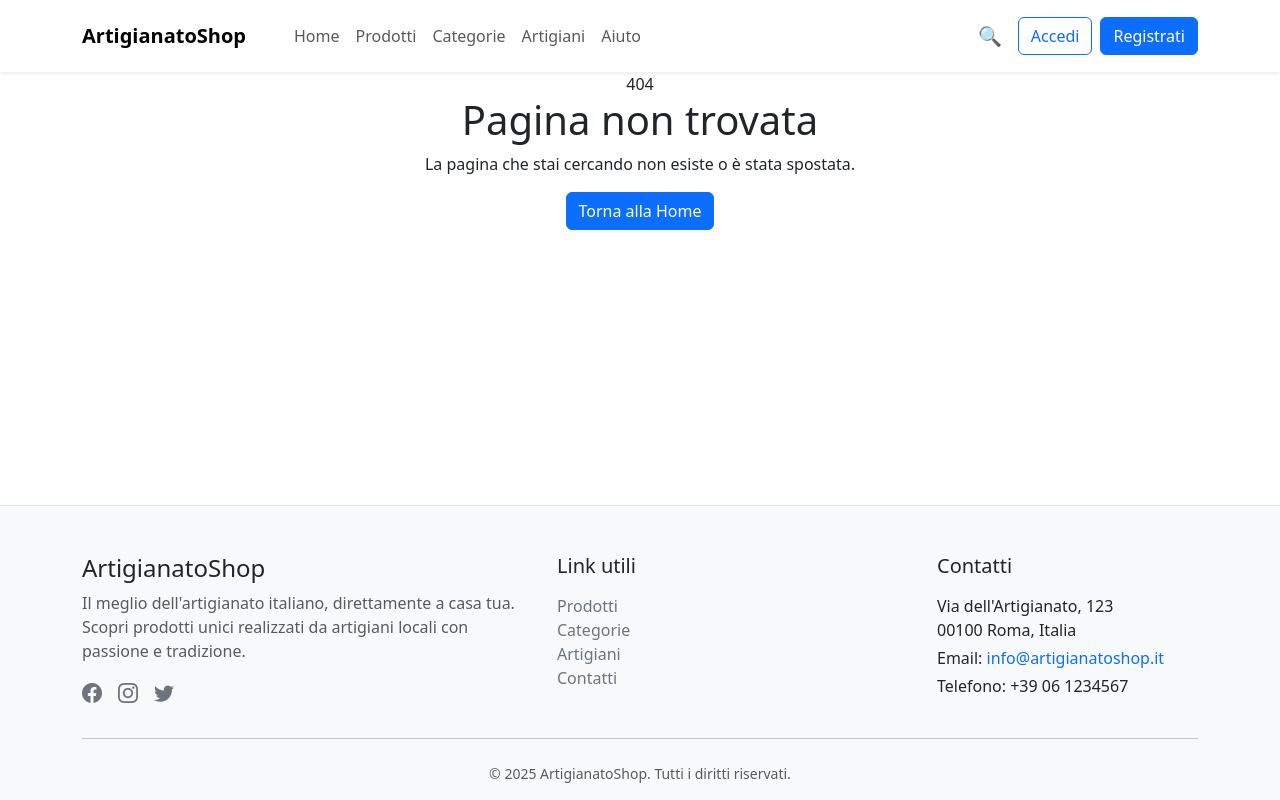
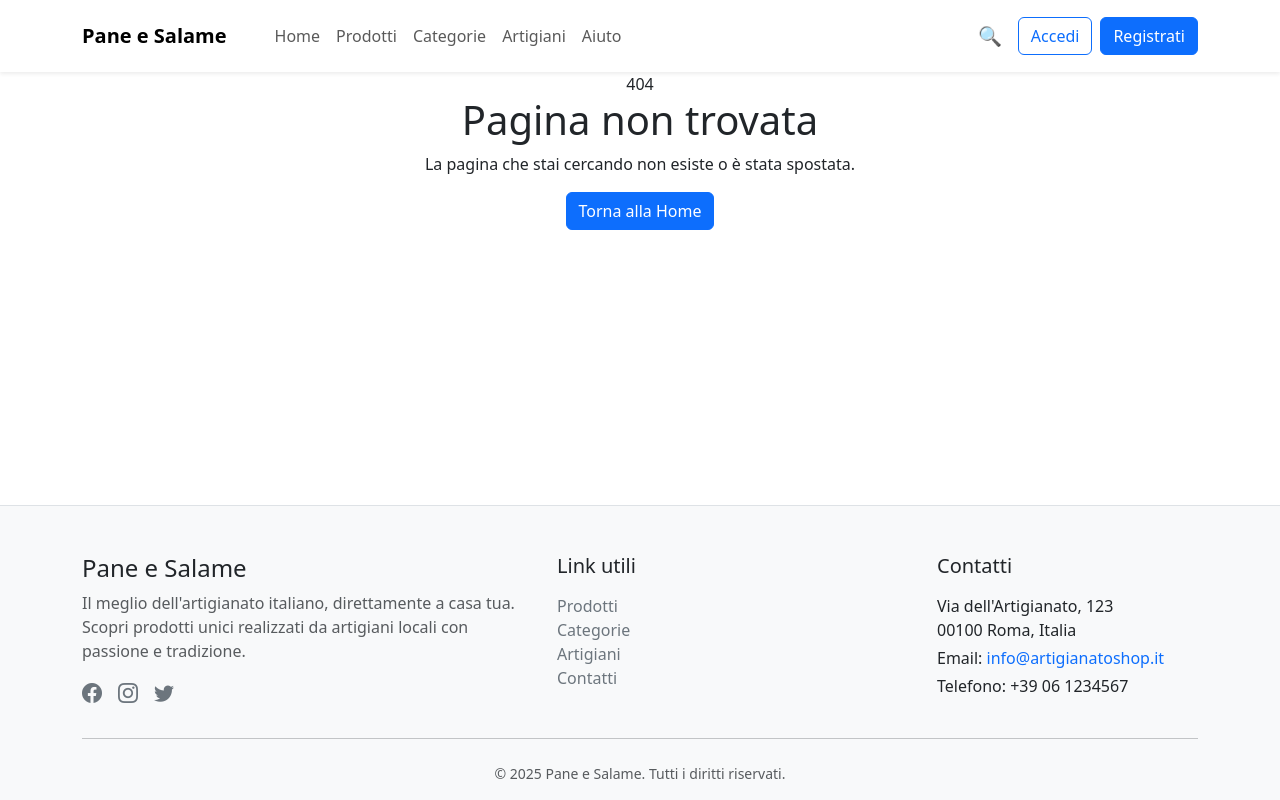
Before and after one commit to Payd3r/ecommerce, a plain HTML site: page Frontend/index.html in a window 1280 px wide. Drawn offline with nearby package versions, Linux system fonts and the light colour scheme.

Commit message:
cambio nome al sito

```diff
--- a/Frontend/api/auth.js
+++ b/Frontend/api/auth.js
@@ -1,7 +1,7 @@
 /*
   auth.js
   -----------------------------
-  Questo modulo fornisce un'API client-side per la gestione dell'autenticazione e del profilo utente nell'applicazione ArtigianatoShop.
+  Questo modulo fornisce un'API client-side per la gestione dell'autenticazione e del profilo utente nell'applicazione Pane e Salame.
   - Tutte le chiamate sono indirizzate alle API REST del backend tramite fetchWithAuth, che gestisce token e headers.
   - Le funzioni statiche della classe ApiService permettono: login, registrazione, recupero e aggiornamento profilo, gestione indirizzo, aggiornamento bio artigiano e upload banner.
   - Le scelte tecniche privilegiano la modularità e la separazione delle responsabilità: la logica di autenticazione è centralizzata qui, mentre la gestione del token è delegata ad authService.
--- a/Frontend/api/cart.js
+++ b/Frontend/api/cart.js
@@ -1,7 +1,7 @@
 /*
   cart.js
   -----------------------------
-  Questo modulo fornisce un'API client-side per la gestione del carrello nell'applicazione ArtigianatoShop.
+  Questo modulo fornisce un'API client-side per la gestione del carrello nell'applicazione Pane e Salame.
   - Tutte le chiamate sono indirizzate alle API REST del backend tramite fetchWithAuth, che gestisce token e headers.
   - Le funzioni di CartAPI permettono: creazione carrello, aggiunta/rimozione/modifica prodotti, recupero e svuotamento carrello.
   - Ogni operazione aggiorna lo stato globale del carrello tramite eventi custom ('cart:change') per sincronizzare UI e badge.
--- a/Frontend/api/categories.js
+++ b/Frontend/api/categories.js
@@ -1,7 +1,7 @@
 /*
   categories.js
   -----------------------------
-  Questo modulo fornisce un'API client-side per la gestione delle categorie nell'applicazione ArtigianatoShop.
+  Questo modulo fornisce un'API client-side per la gestione delle categorie nell'applicazione Pane e Salame.
   - Tutte le chiamate sono indirizzate alle API REST del backend tramite fetchWithAuth, che gestisce token e headers.
   - Le funzioni di CategoriesAPI permettono: recupero di tutte le categorie, dell'albero categorie, di una singola categoria, creazione, aggiornamento e cancellazione (queste ultime solo per admin).
   - Le scelte tecniche privilegiano la modularità e la separazione delle responsabilità: la logica di gestione categorie è centralizzata qui.
--- a/Frontend/api/config.js
+++ b/Frontend/api/config.js
@@ -1,7 +1,7 @@
 /*
   config.js
   -----------------------------
-  Questo modulo centralizza la configurazione dell'URL base delle API per il frontend di ArtigianatoShop.
+  Questo modulo centralizza la configurazione dell'URL base delle API per il frontend di Pane e Salame.
   - Permette di cambiare facilmente l'endpoint delle API (es. tra ambiente locale e produzione) modificando una sola variabile.
   - La funzione getApiUrl() garantisce che tutti i servizi e moduli del frontend utilizzino un unico punto di riferimento per l'URL delle API, evitando errori e duplicazioni.
   - Scelta tecnica: separazione della configurazione dal resto della logica applicativa per facilitare manutenzione e deploy.
--- a/Frontend/api/images.js
+++ b/Frontend/api/images.js
@@ -1,7 +1,7 @@
 /*
   images.js
   -----------------------------
-  Questo modulo fornisce funzioni per la gestione delle immagini (upload e cancellazione) nell'applicazione ArtigianatoShop.
+  Questo modulo fornisce funzioni per la gestione delle immagini (upload e cancellazione) nell'applicazione Pane e Salame.
   - Tutte le chiamate sono indirizzate alle API REST del backend, utilizzando FormData per l'upload e JSON per la cancellazione.
   - Le funzioni permettono: upload immagini prodotto, categoria, profilo, banner artigiano e cancellazione immagini prodotto.
   - Le scelte tecniche privilegiano la modularità e la separazione delle responsabilità: la logica di gestione immagini è centralizzata qui.
--- a/Frontend/api/issues.js
+++ b/Frontend/api/issues.js
@@ -1,7 +1,7 @@
 /*
   issues.js
   -----------------------------
-  Questo modulo fornisce funzioni per la gestione delle segnalazioni (issues) nell'applicazione ArtigianatoShop.
+  Questo modulo fornisce funzioni per la gestione delle segnalazioni (issues) nell'applicazione Pane e Salame.
   - Tutte le chiamate sono indirizzate alle API REST del backend, utilizzando fetchWithAuth per autenticazione e gestione token.
   - Le funzioni permettono: recupero, creazione, aggiornamento e cancellazione delle segnalazioni.
   - Le scelte tecniche privilegiano la modularità e la separazione delle responsabilità: la logica di gestione issues è centralizzata qui.
--- a/Frontend/api/orders.js
+++ b/Frontend/api/orders.js
@@ -1,7 +1,7 @@
 /*
   orders.js
   -----------------------------
-  Questo modulo fornisce funzioni per la gestione degli ordini nell'applicazione ArtigianatoShop.
+  Questo modulo fornisce funzioni per la gestione degli ordini nell'applicazione Pane e Salame.
   - Tutte le chiamate sono indirizzate alle API REST del backend, utilizzando fetchWithAuth per autenticazione e gestione token.
   - Le funzioni permettono: recupero, creazione, checkout, aggiornamento stato, eliminazione ordini, statistiche e pagamenti.
   - Le scelte tecniche privilegiano la modularità e la separazione delle responsabilità: la logica di gestione ordini è centralizzata qui.
--- a/Frontend/api/products.js
+++ b/Frontend/api/products.js
@@ -1,7 +1,7 @@
 /*
   products.js
   -----------------------------
-  Questo modulo fornisce funzioni per la gestione dei prodotti nell'applicazione ArtigianatoShop.
+  Questo modulo fornisce funzioni per la gestione dei prodotti nell'applicazione Pane e Salame.
   - Tutte le chiamate sono indirizzate alle API REST del backend, utilizzando fetchWithAuth per autenticazione e gestione token dove necessario.
   - Le funzioni permettono: recupero, creazione, aggiornamento, eliminazione prodotti, ricerca, best seller e prodotti per artigiano.
   - Le scelte tecniche privilegiano la modularità e la separazione delle responsabilità: la logica di gestione prodotti è centralizzata qui.
--- a/Frontend/api/users.js
+++ b/Frontend/api/users.js
@@ -1,7 +1,7 @@
 /*
   users.js
   -----------------------------
-  Questo modulo fornisce un'API client-side per la gestione degli utenti nell'applicazione ArtigianatoShop.
+  Questo modulo fornisce un'API client-side per la gestione degli utenti nell'applicazione Pane e Salame.
   - Tutte le chiamate sono indirizzate alle API REST del backend tramite fetchWithAuth, che gestisce token e headers.
   - Le funzioni di UsersAPI permettono: gestione profilo, password, eliminazione account, gestione utenti e artigiani, approvazione, conteggi, dettagli artigiano e altro.
   - Le scelte tecniche privilegiano la modularità e la separazione delle responsabilità: la logica di gestione utenti è centralizzata qui.
--- a/Frontend/index.html
+++ b/Frontend/index.html
@@ -4,7 +4,7 @@
 <head>
     <meta charset="UTF-8">
     <meta name="viewport" content="width=device-width, initial-scale=1.0">
-    <title>ArtigianatoShop - E-commerce di Artigianato</title>
+    <title>Pane e Salame - E-commerce di Artigianato</title>
     <link rel="stylesheet" href="css/loader.css">
     <link rel="stylesheet" href="https://cdn.jsdelivr.net/npm/bootstrap-icons@1.11.3/font/bootstrap-icons.min.css">
 
--- a/Frontend/js/components/Footer.js
+++ b/Frontend/js/components/Footer.js
@@ -19,7 +19,7 @@ class Footer {
             <div class="container">
                 <div class="row gy-4">
                     <div class="col-12 col-md-5">
-                        <div class="mb-2 h4">ArtigianatoShop</div>
+                        <div class="mb-2 h4">Pane e Salame</div>
                         <p class="text-muted">Il meglio dell'artigianato italiano, direttamente a casa tua. Scopri prodotti unici realizzati da artigiani locali con passione e tradizione.</p>
                         <div class="d-flex gap-3 mt-3">
                             <a href="#" aria-label="Facebook" class="text-secondary fs-5"><i class="bi bi-facebook"></i></a>
@@ -44,7 +44,7 @@ class Footer {
                     </div>
                 </div>
                 <hr class="my-4">
-                <div class="text-center text-muted small">&copy; ${currentYear} ArtigianatoShop. Tutti i diritti riservati.</div>
+                <div class="text-center text-muted small">&copy; ${currentYear} Pane e Salame. Tutti i diritti riservati.</div>
             </div>
         `;
 
--- a/Frontend/js/components/Navbar.js
+++ b/Frontend/js/components/Navbar.js
@@ -28,7 +28,7 @@ class Navbar {
                 <!-- Riga Superiore Principale -->
                 <div class="d-flex align-items-center w-100">
                     <!-- Brand (Titolo) -->
-                    <a class="navbar-brand fw-bold mb-0" href="/" data-route>ArtigianatoShop</a>
+                    <a class="navbar-brand fw-bold mb-0" href="/" data-route>Pane e Salame</a>
 
                     <!-- Link Pagine (solo Desktop, allineati a sinistra dopo il brand) -->
                     <ul class="navbar-nav d-none d-lg-flex flex-row me-auto ms-lg-4">
--- a/Frontend/js/main.js
+++ b/Frontend/js/main.js
@@ -87,83 +87,83 @@ class App {
      */
     setupRoutes() {
         // Route pubbliche
-        router.register('/', loadHomePage, { title: 'ArtigianatoShop - Home' });
-        router.register('/login', loadLoginPage, { title: 'Accedi - ArtigianatoShop' });
-        router.register('/register', loadRegisterPage, { title: 'Registrati - ArtigianatoShop' });
-        router.register('/products', loadProductsPage, { title: 'Tutti i Prodotti - ArtigianatoShop', allowQuery: true });
+        router.register('/', loadHomePage, { title: 'Pane e Salame - Home' });
+        router.register('/login', loadLoginPage, { title: 'Accedi - Pane e Salame' });
+        router.register('/register', loadRegisterPage, { title: 'Registrati - Pane e Salame' });
+        router.register('/products', loadProductsPage, { title: 'Tutti i Prodotti - Pane e Salame', allowQuery: true });
         router.register('/products/:id', loadProductDetailsPage, { title: 'Dettagli Prodotto - Product' });
-        router.register('/artisans', loadArtisanPage, { title: 'Artigiani - ArtigianatoShop' });
-        router.register('/categories', loadCategoryPage, { title: 'Categorie - ArtigianatoShop' });
-        router.register('/artisan-shop/:id', loadArtisanShopPage, { title: 'Shop Artigiano - ArtigianatoShop' });
-        router.register('/myorders', loadClientOrdersPage, { title: 'I Miei Ordini - ArtigianatoShop' });
-        router.register('/contact', loadContactsPage, { title: 'Contatti - ArtigianatoShop' });
+        router.register('/artisans', loadArtisanPage, { title: 'Artigiani - Pane e Salame' });
+        router.register('/categories', loadCategoryPage, { title: 'Categorie - Pane e Salame' });
+        router.register('/artisan-shop/:id', loadArtisanShopPage, { title: 'Shop Artigiano - Pane e Salame' });
+        router.register('/myorders', loadClientOrdersPage, { title: 'I Miei Ordini - Pane e Salame' });
+        router.register('/contact', loadContactsPage, { title: 'Contatti - Pane e Salame' });
 
         // Route protetta: carrello solo per utenti autenticati
         router.register('/cart', loadCartPage, {
             requireAuth: true,
-            title: 'Il tuo Carrello - ArtigianatoShop'
+            title: 'Il tuo Carrello - Pane e Salame'
         });
         router.register('/profile', loadProfilePage, {
             requireAuth: true,
-            title: 'Profilo - ArtigianatoShop'
+            title: 'Profilo - Pane e Salame'
         });
 
         // Route per diventare artigiano
         router.register('/became-artisan', loadBecameArtisanPage, {
             requireAuth: true,
             roles: ['client'],
-            title: 'Diventa Artigiano - ArtigianatoShop'
+            title: 'Diventa Artigiano - Pane e Salame'
         });
         router.register('/artisan/dashboard', loadArtisanDashboardPage, {
             requireAuth: true,
             roles: ['artisan'],
-            title: 'Dashboard Artigiano - ArtigianatoShop'
+            title: 'Dashboard Artigiano - Pane e Salame'
         });
         router.register('/artisan/manage-orders', loadManageOrdersPage, {
             requireAuth: true,
             roles: ['artisan'],
-            title: 'Gestione Ordini - ArtigianatoShop'
+            title: 'Gestione Ordini - Pane e Salame'
         });
         router.register('/artisan/manage-products', loadManageProductsPage, {
             requireAuth: true,
             roles: ['artisan'],
-            title: 'Gestione Prodotti - ArtigianatoShop'
+            title: 'Gestione Prodotti - Pane e Salame'
         });
 
         // Route protette per admin
         router.register('/admin/products-management', loadProductsManagementPage, {
             requireAuth: true,
             roles: ['admin'],
-            title: 'ProductsManagement Admin - ArtigianatoShop'
+            title: 'ProductsManagement Admin - Pane e Salame'
         });
         router.register('/admin/dashboard', loadAdminDashboardPage, {
             requireAuth: true,
             roles: ['admin'],
-            title: 'Dashboard Admin - ArtigianatoShop'
+            title: 'Dashboard Admin - Pane e Salame'
         });
         router.register('/admin/users-management', loadUsersManagementPage, {
             requireAuth: true,
             roles: ['admin'],
-            title: 'UsersManagement Admin - ArtigianatoShop'
+            title: 'UsersManagement Admin - Pane e Salame'
         });
         router.register('/admin/categories-management', loadCategoriesManagementPage, {
             requireAuth: true,
             roles: ['admin'],
-            title: 'CategoriesManagement Admin - ArtigianatoShop'
+            title: 'CategoriesManagement Admin - Pane e Salame'
         });
         router.register('/admin/orders-management', loadOrdersManagementPage, {
             requireAuth: true,
             roles: ['admin'],
-            title: 'Gestione Ordini - ArtigianatoShop'
+            title: 'Gestione Ordini - Pane e Salame'
         });
         router.register('/admin/issues-management', loadIssuesManagementPage, {
             requireAuth: true,
             roles: ['admin'],
-            title: 'Gestione Segnalazioni - ArtigianatoShop'
+            title: 'Gestione Segnalazioni - Pane e Salame'
         });
 
         // Route 404
-        router.register('404', loadNotFoundPage, { title: 'Pagina non trovata - ArtigianatoShop' });
+        router.register('404', loadNotFoundPage, { title: 'Pagina non trovata - Pane e Salame' });
     }
 }
 
--- a/Frontend/js/pages/Register.js
+++ b/Frontend/js/pages/Register.js
@@ -37,7 +37,7 @@ export async function loadRegisterPage() {
                 <div class="col-12 col-md-8 col-lg-6">
                     <div class="card shadow-sm p-4">
                         <h2 class="text-center mb-3">Registrati</h2>
-                        <p class="text-center mb-4 text-muted">Crea il tuo account su ArtigianatoShop</p>
+                        <p class="text-center mb-4 text-muted">Crea il tuo account su Pane e Salame</p>
                         <form id="register-form">
                             <div class="mb-3">
                                 <label for="name" class="form-label">Nome completo</label>
--- a/Frontend/js/router.js
+++ b/Frontend/js/router.js
@@ -45,7 +45,7 @@ class Router {
         const defaultOptions = {
             requireAuth: false,
             roles: [],
-            title: 'ArtigianatoShop'
+            title: 'Pane e Salame'
         };
 
         this.routes[path] = {
--- a/Monitoring/package.json
+++ b/Monitoring/package.json
@@ -1,7 +1,7 @@
 {
   "name": "ecommerce-monitoring",
   "version": "1.0.0",
-  "description": "Sistema di monitoraggio per ArtigianatoShop E-commerce",
+  "description": "Sistema di monitoraggio per Pane e Salame E-commerce",
   "main": "server.js",
   "scripts": {
     "start": "node server.js",
@@ -23,6 +23,6 @@
     "nodemon": "^3.0.1"
   },
   "keywords": ["monitoring", "docker", "dashboard", "ecommerce"],
-  "author": "ArtigianatoShop Team",
+  "author": "Pane e Salame Team",
   "license": "MIT"
 }
--- a/Monitoring/server.js
+++ b/Monitoring/server.js
@@ -93,7 +93,7 @@ app.get('/api/health', (req, res) => {
   res.json({
     status: 'healthy',
     timestamp: new Date(),
-    service: 'ArtigianatoShop Monitoring'
+    service: 'Pane e Salame Monitoring'
   });
 });
 
@@ -1052,7 +1052,7 @@ cron.schedule('0 */5 * * * *', updateMetrics);
 
 // Avvia il server
 server.listen(PORT, () => {
-  console.log(`🚀 Sistema di Monitoraggio ArtigianatoShop avviato su porta ${PORT}`);
+  console.log(`🚀 Sistema di Monitoraggio Pane e Salame avviato su porta ${PORT}`);
   console.log(`📈 Dashboard disponibile su: http://localhost:${PORT}`);
   console.log(`🔧 API disponibili su: http://localhost:${PORT}/api/`);
 
```
Also changed, not shown: Monitoring/public/index.html (+3 -3 lines), README.md.
